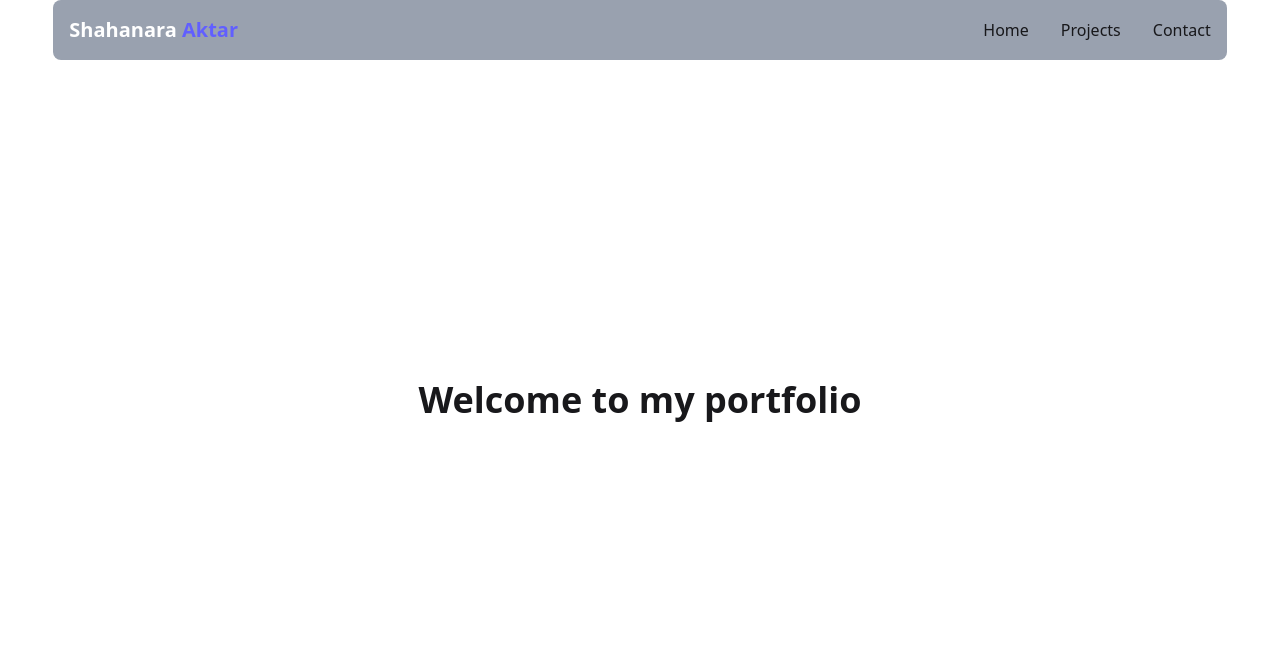
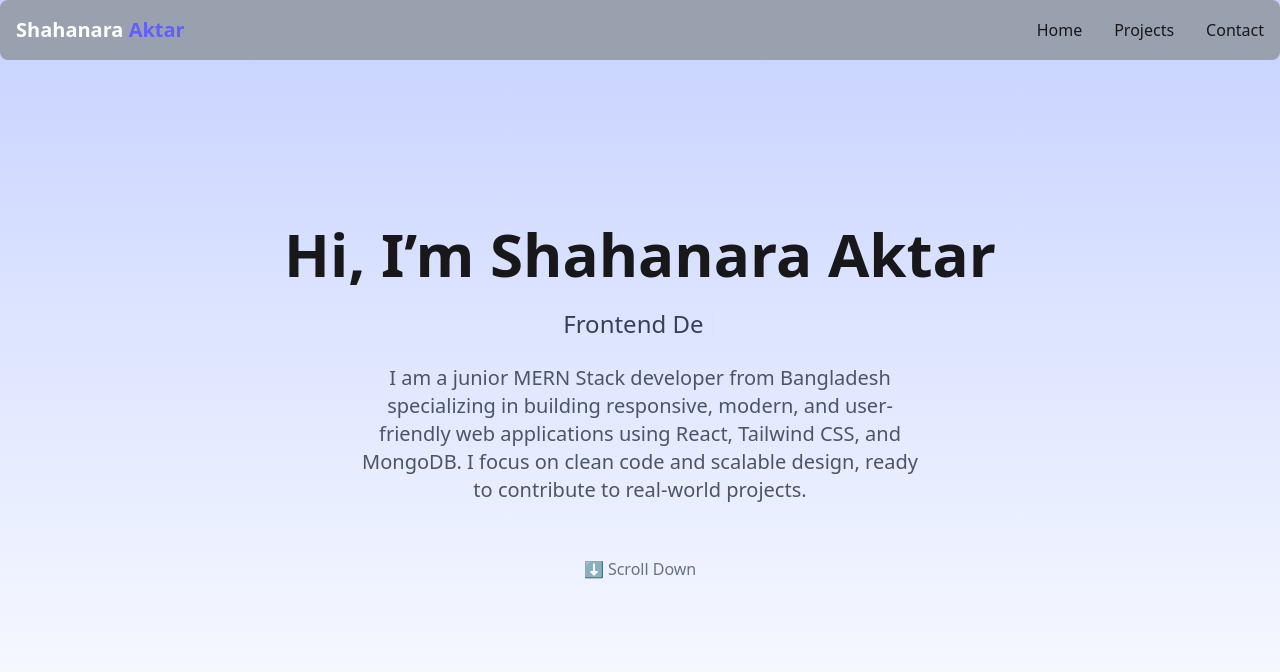
Before and after one commit to laizu01993/my-portfolio-website, a React (Vite) app: page / in a window 1280 px wide. Shown: the top 672 px of the page. Built offline with nearby package versions, Linux system fonts and the light colour scheme.

Commit message:
Add Hero section with typing animation, professional intro, and scroll hint

```diff
--- a/package.json
+++ b/package.json
@@ -17,6 +17,7 @@
     "react": "^19.2.0",
     "react-dom": "^19.2.0",
     "react-router-dom": "^7.13.0",
+    "react-simple-typewriter": "^5.0.1",
     "sort-by": "^1.2.0",
     "tailwindcss": "^4.1.18",
     "typewriter-effect": "^2.22.0"
--- a/src/components/Navbar.jsx
+++ b/src/components/Navbar.jsx
@@ -31,7 +31,7 @@ const Navbar = () => {
                     : "bg-transparent"
                 }`}
         >
-            <div className="max-w-11/12 mx-auto px-4 py-4 flex justify-between items-center bg-gray-400 rounded-lg">
+            <div className="max-w-7xl mx-auto px-4 py-4 flex justify-between items-center bg-gray-400 rounded-lg">
 
                 {/* Name / Logo */}
                 <h1 className="text-xl font-bold text-white">
--- /dev/null
+++ b/src/pages/Home/Hero.jsx
@@ -0,0 +1,55 @@
+import { Typewriter } from "react-simple-typewriter";
+import { motion } from "framer-motion";
+
+const Hero = () => {
+    return (
+        <section className="min-h-screen flex flex-col justify-center items-center text-center bg-gradient-to-b from-indigo-200 to-white">
+
+            {/* Animated intro with Framer Motion */}
+            <motion.h1
+                initial={{ y: -50, opacity: 0 }}
+                animate={{ y: 0, opacity: 1 }}
+                transition={{ duration: 1 }}
+                className="text-4xl md:text-6xl font-bold mb-6"
+            >
+                Hi, I’m Shahanara Aktar
+            </motion.h1>
+
+            {/* Typewriter effect */}
+            <motion.h2
+                initial={{ y: 20, opacity: 0 }}
+                animate={{ y: 0, opacity: 1 }}
+                transition={{ duration: 1, delay: 1 }}
+                className="text-2xl md:text-2xl font-medium text-gray-700"
+            >
+                <Typewriter
+                    words={["React Developer", "Frontend Developer", "MERN Stack Developer", "Passionate About Clean Code",
+                        "Building Responsive Websites"]}
+                    loop={0}
+                    cursor
+                    cursorStyle="|"
+                    typeSpeed={70}
+                    deleteSpeed={50}
+                    delaySpeed={1000}
+                />
+            </motion.h2>
+            <p className="mt-6 max-w-xl text-gray-600 text-lg md:text-xl">
+                I am a junior MERN Stack developer from Bangladesh specializing in building responsive,
+                modern, and user-friendly web applications using React, Tailwind CSS, and MongoDB.
+                I focus on clean code and scalable design, ready to contribute to real-world projects.
+            </p>
+
+
+            {/*scroll down hint */}
+            <motion.div
+                className="mt-12 text-gray-500"
+                animate={{ y: [0, 10, 0] }}
+                transition={{ repeat: Infinity, duration: 1.5 }}
+            >
+                ⬇ Scroll Down
+            </motion.div>
+        </section>
+    );
+};
+
+export default Hero;
--- a/src/pages/Home/Home.jsx
+++ b/src/pages/Home/Home.jsx
@@ -1,8 +1,10 @@
+import Hero from "./Hero";
+
 const Home = () => {
   return (
-    <section className="min-h-screen flex items-center justify-center">
-      <h1 className="text-4xl font-bold">Welcome to my portfolio</h1>
-    </section>
+    <div>
+        <Hero></Hero>
+    </div>
   );
 };
 
```
Also changed, not shown: 1 other file (tests, documents, lock files or other folders).
